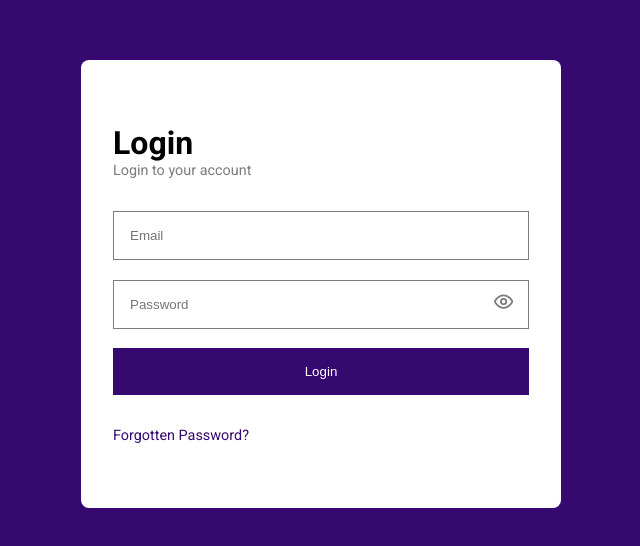
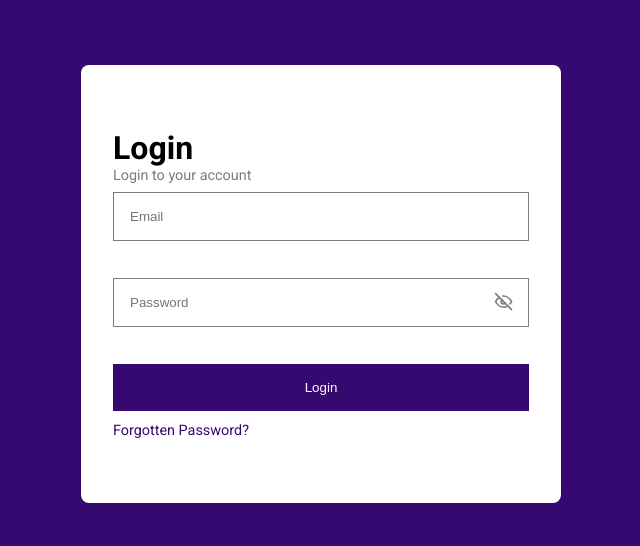
Before and after one commit to alli-Codes/login-page, a Svelte app: page / in a window 1280 px wide. Shown: the part 116-662 px from the top of the page, without its empty margins (319-959 px from the left). Built offline with nearby package versions, Linux system fonts and the light colour scheme; what json-validace would draw is missing.

Commit message:
refactor the code to work as expected

```diff
--- a/src/App.svelte
+++ b/src/App.svelte
@@ -1,25 +1,25 @@
 <script>
-  import loginSchema from "./schema";
-  import Icon from "./Icon.svelte";
-  let show = false;
-  let type = "password";
-  let inputData = {};
-  const togglePassword = function () {
-    show = !show;
-    type == "password" ? (type = "text") : (type = "password");
-  };
+    import { loginSchema, errorOutput } from './schema'
+    import Icon from './Icon.svelte'
+
+    let error
+    errorOutput.subscribe(value => (error = value))
+
+    let show = true
+    let inputData = {}
+
+    const togglePassword = () => (show = !show)
+
     const validate = function () {
-    let email = inputData.email.value;
-    let password = inputData.password.value;
+        let email = inputData.email.value.trim() === ''? undefined : inputData.email.value
+        let password = inputData.password.value.trim() === ''? undefined : inputData.password.value
 
-    let result = loginSchema.validate({
+        const result = loginSchema.validate({
             email: email,
-      password: password,
-    });
+            password: password
+        })
 
-    console.log(result);
-    // console.log(email, password);
-  };
+    }
 </script>
 
 <div class="container">
@@ -30,23 +30,32 @@
         </header>
         <!-- svelte-ignore a11y-click-events-have-key-events -->
         <form action="" on:click|preventDefault>
-      <input
-        on:input={validate}
-        type="text"
-        placeholder="Email"
-        bind:this={inputData.email}
-      />
+            <input type="text" placeholder="Email" bind:this={inputData.email} />
+            <div class="message" class:disable={!error.email}>{error.email}</div>
             <section>
-        <input
-          on:input={validate}
-          {type}
-          placeholder="Password"
-          bind:this={inputData.password}
-        />
+                <input type={!show ? 'password' : 'text'} placeholder="Password" bind:this={inputData.password} />
+                <span class="icon">
                     <Icon {show} {togglePassword} />
+                </span>
             </section>
-      <button>Login</button>
+            <div class="message" class:disable={!error.password}>{error.password}</div>
+            <button on:click={validate}>Login</button>
             <a href=".">Forgotten Password?</a>
         </form>
     </div>
 </div>
+
+<style>
+    .disable {
+        opacity: 0;
+    }
+    button:active{
+       background:  #25074c !important;
+    }
+    a{
+        padding-top: .8em;
+    }
+    .message {
+        font-size: 0.77rem;
+    }
+</style>
--- a/src/app.css
+++ b/src/app.css
@@ -1,4 +1,5 @@
 @import url("https://fonts.googleapis.com/css2?family=Roboto:ital,wght@0,100;0,300;0,400;0,500;0,700;0,900;1,100;1,300;1,400;1,500;1,700;1,900&display=swap");
+
 * {
   padding: 0;
   margin: 0;
@@ -14,6 +15,7 @@
   align-items: center;
   font-family: "Roboto", sans-serif;
 }
+
 .container .wrapper {
   background-color: white;
   width: 30rem;
@@ -21,47 +23,66 @@
   border-radius: 0.5rem;
   display: flex;
   flex-direction: column;
-  gap: 2rem;
+  gap: .5rem;
 }
+
 .container .wrapper header p {
   color: #7c7c7c;
   font-size: 0.9rem;
 }
+
 .container .wrapper form {
   display: flex;
   flex-direction: column;
-  gap: 2rem;
+  /* gap: .5rem; */
 }
+
 .container .wrapper form section {
   display: flex;
-  justify-content: flex-end;
+  justify-content: center;
   align-items: center;
   position: relative;
+  flex-flow: column;
+  width: 100%;
 }
+
+form .message {
+  padding: .5em 0;
+  height: 1em;
+  padding-bottom: 2.5em;
+}
+
 .container .wrapper form section input {
   width: 100%;
+}
+
+.container .wrapper form section .icon {
+  /* justify-self: center; */
+  position: sticky;
   position: absolute;
-}
-.container .wrapper form section .icon {
-  justify-self: flex-end;
-  position: sticky;
-  top: 0;
-  transform: translate(-1rem);
+  right: 0;
+  top: 30%;
+  transform: translate(-.5rem);
   cursor: pointer;
 }
+
 .container .wrapper form input {
   padding: 1rem;
   border: 1px solid #7c7c7c;
+  width: 100%;
 }
+
 .container .wrapper form input:focus {
   outline: 1px solid #360970;
 }
+
 .container .wrapper form button {
   color: white;
   background-color: #360970;
   border: none;
   padding: 1rem;
 }
+
 .container .wrapper form a {
   color: #360970;
   font-size: 0.9rem;
--- a/src/input.scss
+++ b/src/input.scss
@@ -3,13 +3,13 @@
 $primary-color: #360970;
 $secondary-color: #7c7c7c;
 
-*{
+* {
     padding: 0;
     margin: 0;
     box-sizing: border-box;
 }
 
-.container{
+.container {
     background-color: $primary-color;
     height: 100vh;
     width: 100%;
@@ -18,7 +18,7 @@ $secondary-color: #7c7c7c;
     align-items: center;
     font-family: 'Roboto', sans-serif;
 
-    .wrapper{
+    .wrapper {
         background-color: white;
         // height: 30rem;
         width: 30rem;
@@ -26,30 +26,32 @@ $secondary-color: #7c7c7c;
         border-radius: .5rem;
         display: flex;
         flex-direction: column;
-        gap: 2rem;
+        gap: .3rem;
 
-        header{
-            p{
+        header {
+            p {
                 color: $secondary-color;
                 font-size: .9rem;
             }
         }
 
-        form{
+        form {
             display: flex;
             flex-direction: column;
-            gap: 2rem;
+            gap: .4rem;
 
-            section{
+            section {
                 display: flex;
                 justify-content: flex-end;
                 align-items: center;
-                position: relative;
-               input{
+                // position: relative;
+
+                input {
                     width: 100%;
-                position: absolute;
+                    // position: absolute;
                 }
-               .icon{
+
+                .icon {
 
                     justify-self: flex-end;
                     position: sticky;
@@ -59,22 +61,24 @@ $secondary-color: #7c7c7c;
                 }
             }
 
-            input{
+            input {
                 padding: 1rem;
                 border: 1px solid $secondary-color;
+
                 &:focus {
                     outline: 1px solid $primary-color
                 }
             }
 
-            button{
+            button {
                 color: white;
                 background-color: $primary-color;
                 border: none;
                 // font-size: 1rem;
                 padding: 1rem;
             }
-            a{
+
+            a {
                 color: $primary-color;
                 font-size: .9rem;
                 text-decoration: none;
--- a/src/schema.js
+++ b/src/schema.js
@@ -1,18 +1,35 @@
-import jsonValidace from "json-validace";
+import  {Schema} from "json-validace";
+
+
+import { writable } from "svelte/store";
+
+
+export const errorOutput = writable({
+  email: "",
+  password: ""
+})
+
+
+function setErrorMessage(data) {
+  // output the error message to the error container
+  errorOutput.update(value => {
+    return {
+      ...value, [data.key]: data.errorMessages[0] ?? "✔️"
+    }
+  })
+}
 
 // create a validace schema
-const loginSchema = new jsonValidace.Schema({
+export const loginSchema = new Schema({
+  email: {
+    type: ["email", " %key% not valid"],
+    required: true,
+    func: setErrorMessage
+  },
   password: {
-    type: "string",
-    required: true,
-    minLength: 10,
-    maxLength: 20,
-  },
-  email: {
-    type: "email",
-    required: true,
-  },
+    type: ["string", "%key% not valid"],
+    required: [true, "%key% feild cannot be empty!"],
+    match: [/^(?=.*[A-Za-z])(?=.*\d)(?=.*[@$!%*#?&])[A-Za-z\d@$!%*#?&]{8,}$/, "not a strong %key%!"],
+    func: setErrorMessage
+  }
 });
-
-// export loginSchema
-export default loginSchema;
```
Also changed, not shown: 1 other file (tests, documents, lock files or other folders). Lines whose indentation alone changed are shown as unchanged.
